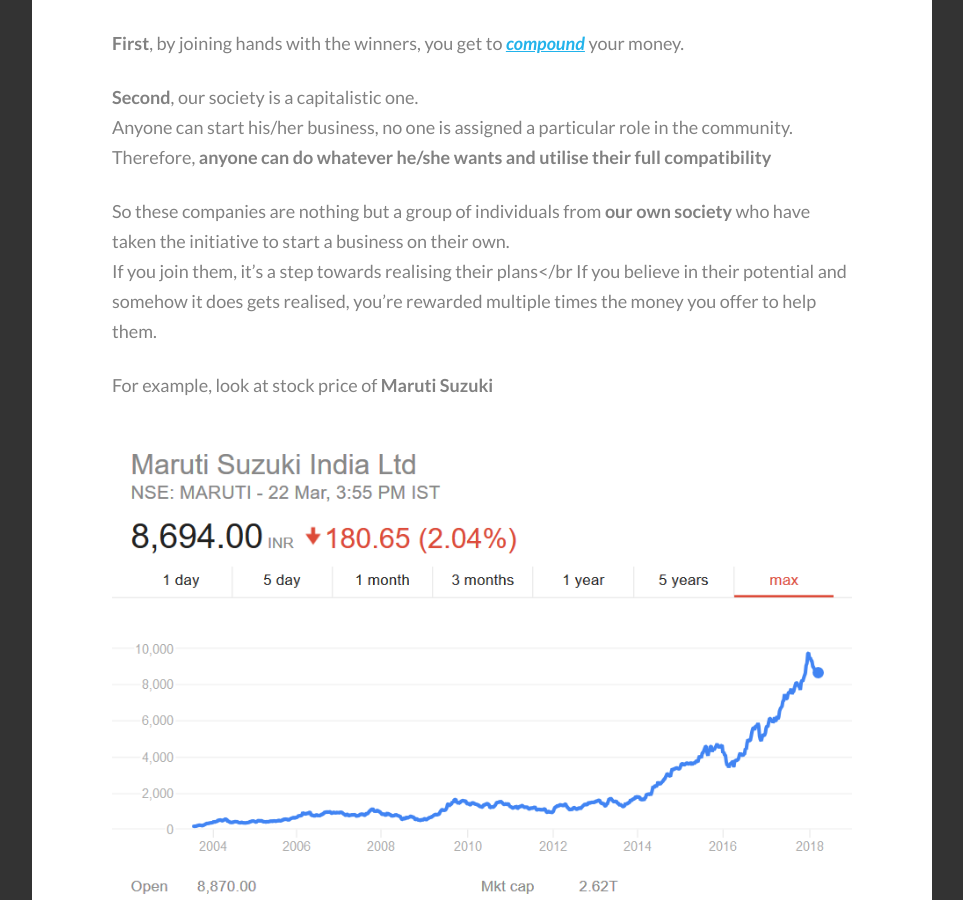
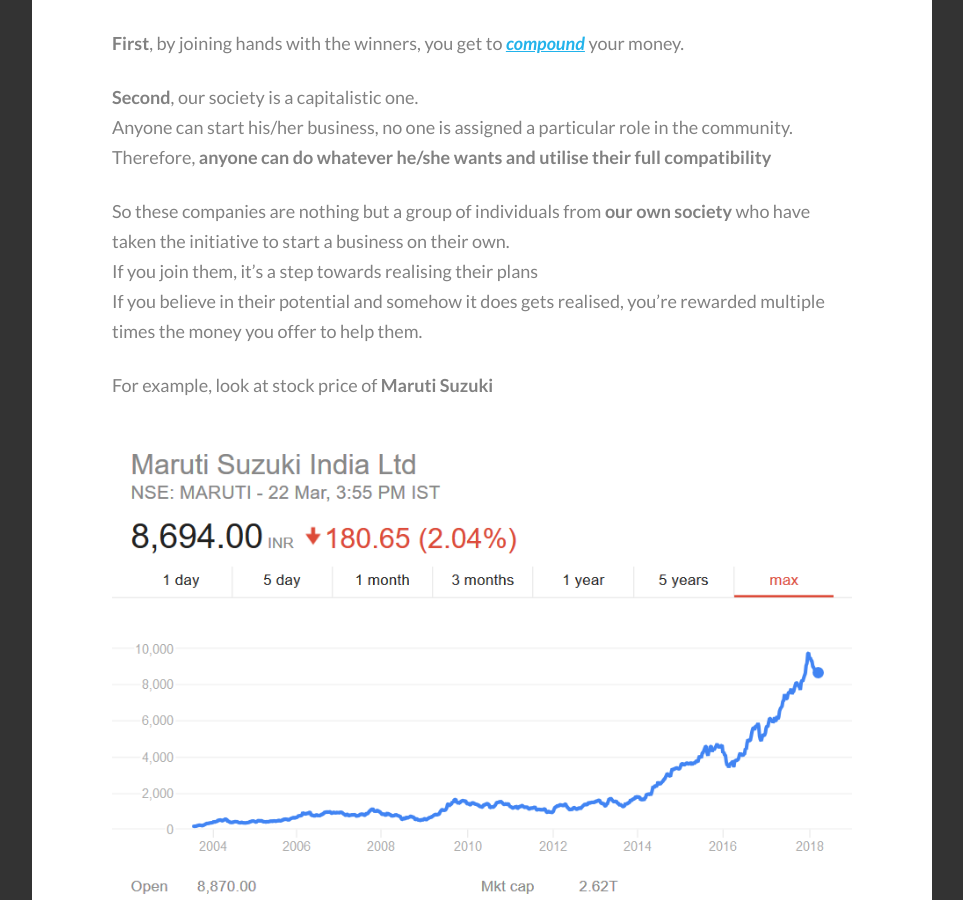
Before and after one commit to investingknights/investingknights.github.io, a Jekyll site: the page built from _posts/2018-03-18-joining-the-warriers.md, in a window 1280 px wide and 900 px high, scrolled down 1898 px. Shown: the whole window, without its empty margins (8-971 px from the left). Built offline with Jekyll 4.4.1, drawn with Linux system fonts in a browser that asks for light colours; some web fonts are replaced; comment, search, counter and statistics services are not loaded.

Commit message:
br tag corrected

```diff
--- a/_posts/2018-03-18-joining-the-warriers.md
+++ b/_posts/2018-03-18-joining-the-warriers.md
@@ -40,7 +40,7 @@
 Therefore, **anyone can do whatever he/she wants and utilise their full compatibility**<br/>
 
 So these companies are nothing but a group of individuals from **our own society** who have taken the initiative to start a business on their own.<br/>
-If you join them, it's a step towards realising their plans</br
+If you join them, it's a step towards realising their plans<br/>
 If you believe in their potential and somehow it does gets realised, you're rewarded multiple times the money you offer to help them.
 
 For example, look at stock price of **Maruti Suzuki**<br/>
```
